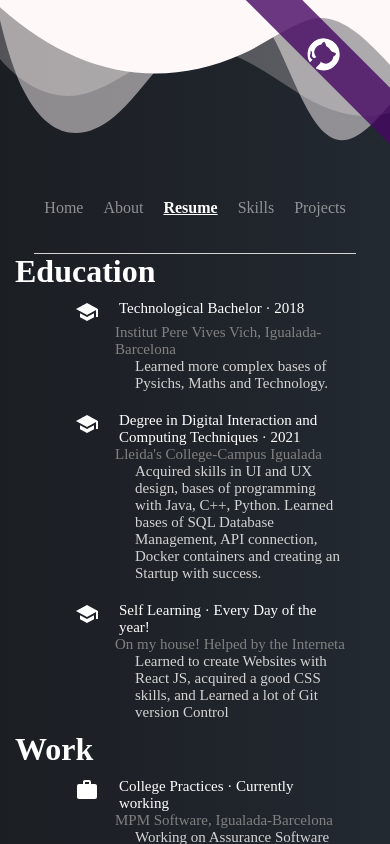
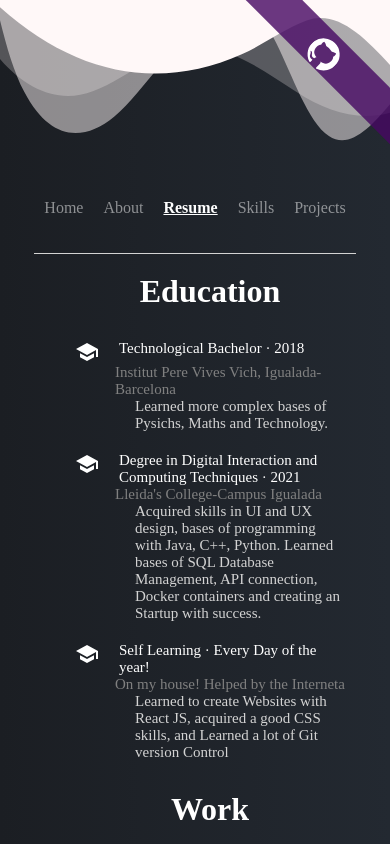
Before and after one commit to antonicarol/AntoniCarolWeb, a React (Create React App) app: page /resume in a window 390 px wide. Built offline with nearby package versions, Linux system fonts and the light colour scheme.

Commit message:
Enden Respponsive dsegin v 0.1, still a lot to make better

```diff
--- a/src/animations/variants.js
+++ b/src/animations/variants.js
@@ -7,14 +7,14 @@ export const pageAppearFromRight = {
     transition: {
       type: "tween",
       delay: 0.8,
-      duration: 1,
+      duration: 0.6,
     },
   },
   exit: {
     x: "100vw",
     transition: {
       ease: "easeInOut",
-      duration: 1,
+      duration: 0.6,
     },
   },
 };
--- a/src/pages/css/Resume.css
+++ b/src/pages/css/Resume.css
@@ -36,3 +36,20 @@
     width: auto;
   }
 }
+
+@media only screen and (max-width: 900px) {
+  .resume {
+    display: flex;
+    flex-direction: column;
+    height: 100%;
+  }
+  .resume__education,
+  .resume__work {
+    display: grid;
+    place-items: center;
+  }
+  .resume__education > h1,
+  .resume__work > h1 {
+    padding: 20px;
+  }
+}
--- a/src/pages/css/Skills.css
+++ b/src/pages/css/Skills.css
@@ -85,17 +85,13 @@
   }
   .skills__competent__content {
     display: grid;
-    grid-template-columns: repeat(2, 0.5fr);
-    grid-gap: -10px;
-    grid-auto-columns: minmax(20%, 30%);
-    grid-auto-rows: minmax(80%, 100%);
     place-items: center;
   }
   .skills__languagesItem {
     display: flex;
     flex-direction: column;
     align-items: center;
-    padding: 10px 20px;
+    padding: 10px 5px;
     position: relative;
     margin-bottom: 20px;
   }
@@ -111,4 +107,9 @@
     padding: 10px;
     font-size: 26px;
   }
+
+  .skills__languagesItem > .open,
+  .close {
+    display: none;
+  }
 }
```
